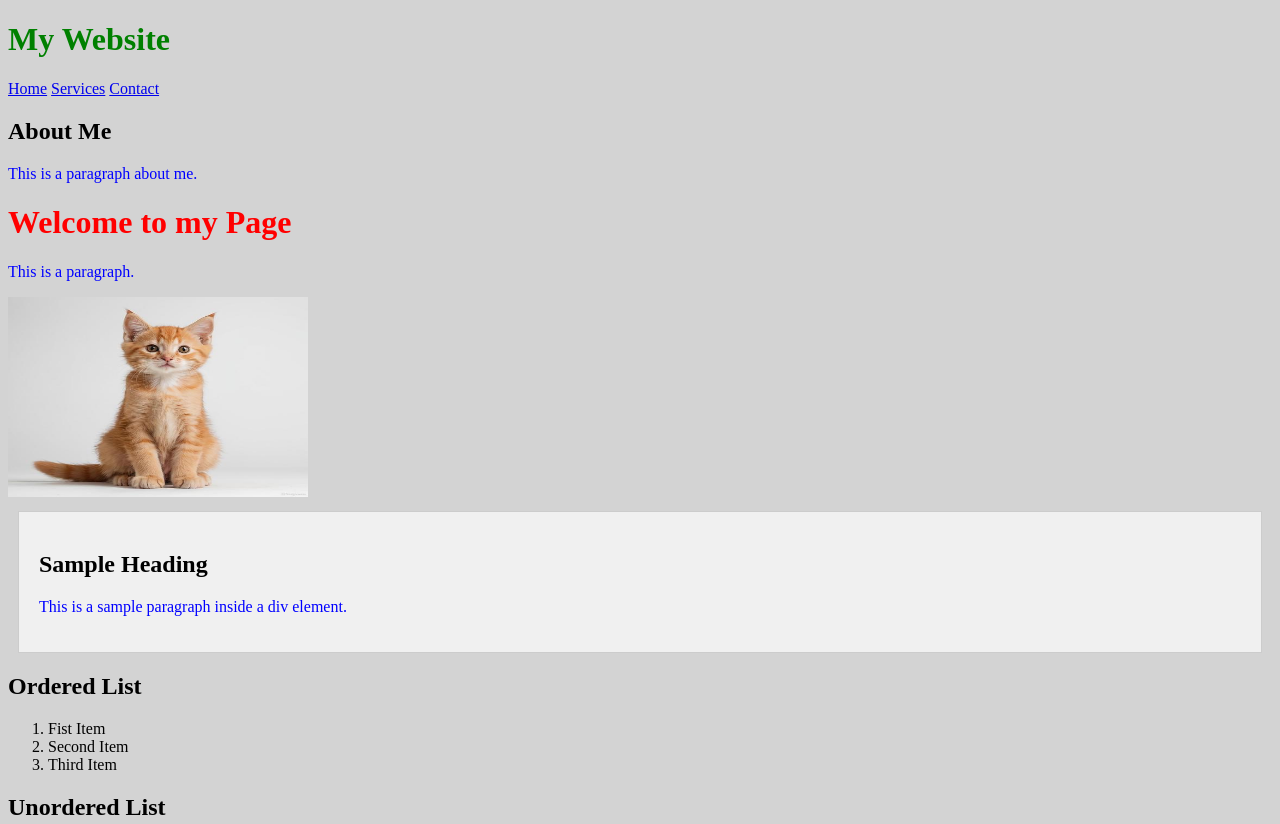
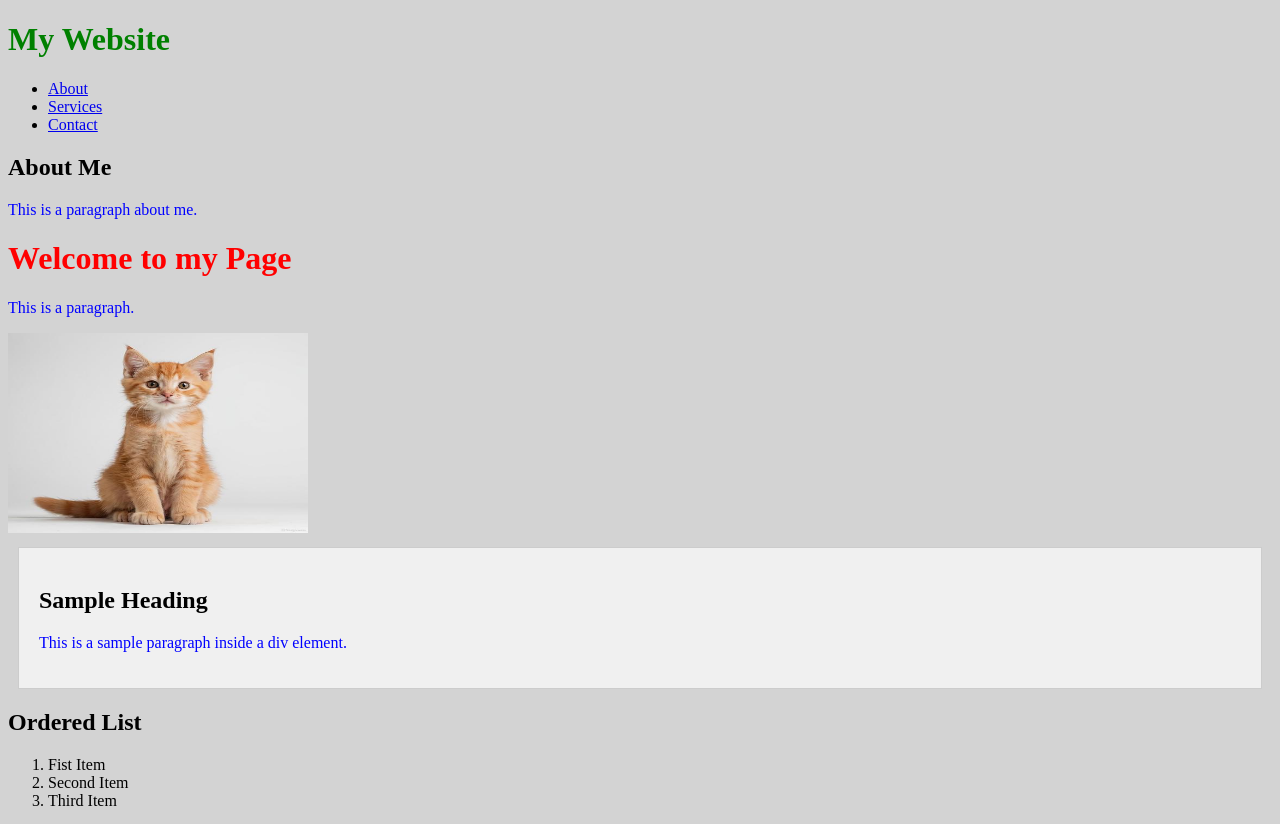
Before and after one commit to ashadayib1/website_dev_course_autumn_2026, a plain HTML site: page WS_04/index.html in a window 1280 px wide. Shown: the top 824 px of the page. Drawn offline with Linux system fonts and the light colour scheme.

Commit message:
Update contact.html title and link stylesheet; restructure navigation in index.html

```diff
--- a/WS_04/index.html
+++ b/WS_04/index.html
@@ -16,10 +16,11 @@
         <h1>My Website</h1>
         <nav>
 
-                <a href="./index.html" class="active">Home</a>
-                <a href="#services">Services</a>
-                <a href="#contact">Contact</a>
-
+    <ul>
+      <li><a href="#about">About</a></li>
+      <li><a href="#services">Services</a></li>
+      <li><a href="#contact">Contact</a></li>
+    </ul>
         </nav>
     </header>
 
```
Also changed, not shown: WS_04/contact.html (+2 -1 lines).
